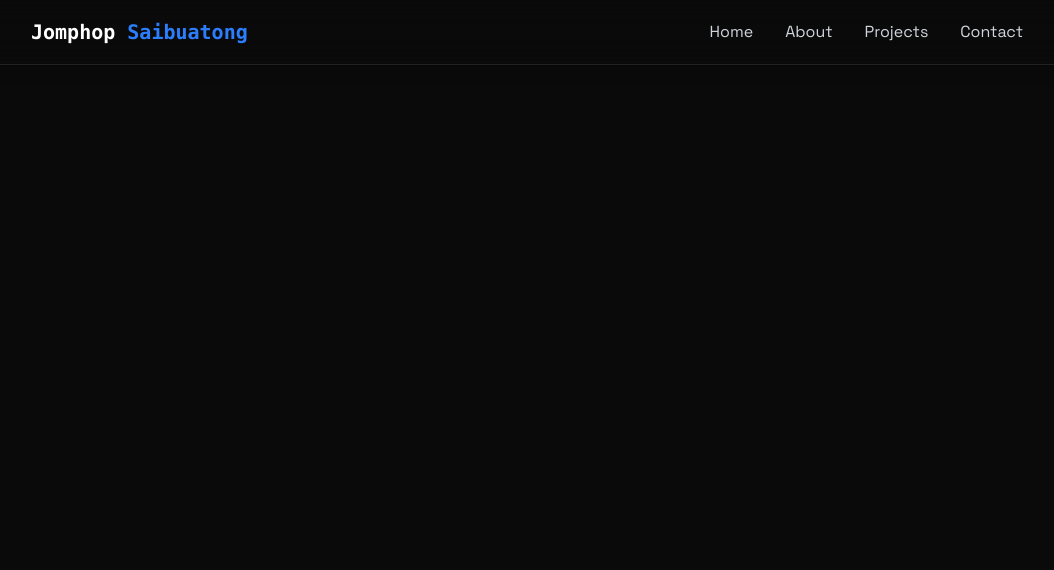
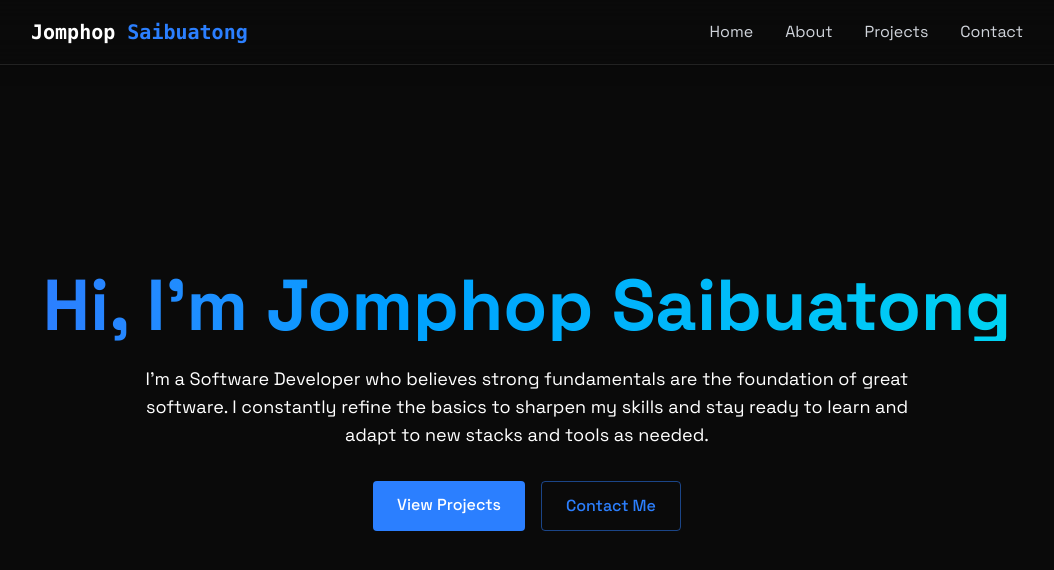
Before and after one commit to guntza10/2morrowboyz-portfolio, a React (Vite) app: page / in a window 1280 px wide. Shown: the top 570 px of the page, without its empty margins (113-1167 px from the left). Built offline with nearby package versions, Linux system fonts and the light colour scheme.

Commit message:
feat(Home): implement Home Section

```diff
--- a/src/App.tsx
+++ b/src/App.tsx
@@ -3,6 +3,7 @@ import { useCallback, useState } from "react";
 import LoadingScreen from "./components/LoadingScreen";
 import Navbar from "./components/layouts/Navbar";
 import MobileMenu from "./components/layouts/MobileMenu";
+import Home from "./components/sections/Home";
 
 function App() {
   // isLoaded
@@ -24,6 +25,7 @@ function App() {
       >
         <Navbar onOpenMenu={handleOpenMenu} />
         <MobileMenu menuOpen={menuOpen} onCloseMenu={handleCloseMenu} />
+        <Home />
       </div>
     </>
   );
--- a/src/components/sections/Home.tsx
+++ b/src/components/sections/Home.tsx
@@ -0,0 +1,34 @@
+import React from "react";
+
+const Home: React.FC = () => {
+  return (
+    <section
+      id="home"
+      className="flex min-h-screen flex-col items-center justify-center px-4 text-center"
+    >
+      <h1 className="mb-6 bg-gradient-to-r from-blue-500 to-cyan-400 bg-clip-text text-center text-5xl font-bold text-transparent md:text-7xl">
+        Hi, I'm Jomphop Saibuatong
+      </h1>
+      <p className="mx-auto mb-8 max-w-3xl text-center text-lg text-white">
+        I'm a Software Developer who believes strong fundamentals are the
+        foundation of great software. I constantly refine the basics to sharpen
+        my skills and stay ready to learn and adapt to new stacks and tools as
+        needed.
+      </p>
+      <div className="flex justify-center space-x-4">
+        <a href="#projects" className="btn hover-btn bg-blue-500 text-white">
+          View Projects
+        </a>
+
+        <a
+          href="#contact"
+          className="btn hover-btn border border-blue-500/50 text-blue-500 hover:bg-blue-500/10"
+        >
+          Contact Me
+        </a>
+      </div>
+    </section>
+  );
+};
+
+export default Home;
--- a/src/index.css
+++ b/src/index.css
@@ -21,6 +21,12 @@
   }
   .nav-link-mobile {
     @apply my-4 text-2xl font-semibold text-white transition-colors hover:text-gray-500;
+  }
+  .btn {
+    @apply inline-block rounded px-6 py-3 font-medium;
+  }
+  .hover-btn {
+    @apply transform transition-all hover:-translate-y-0.5;
   }
 }
 
```
